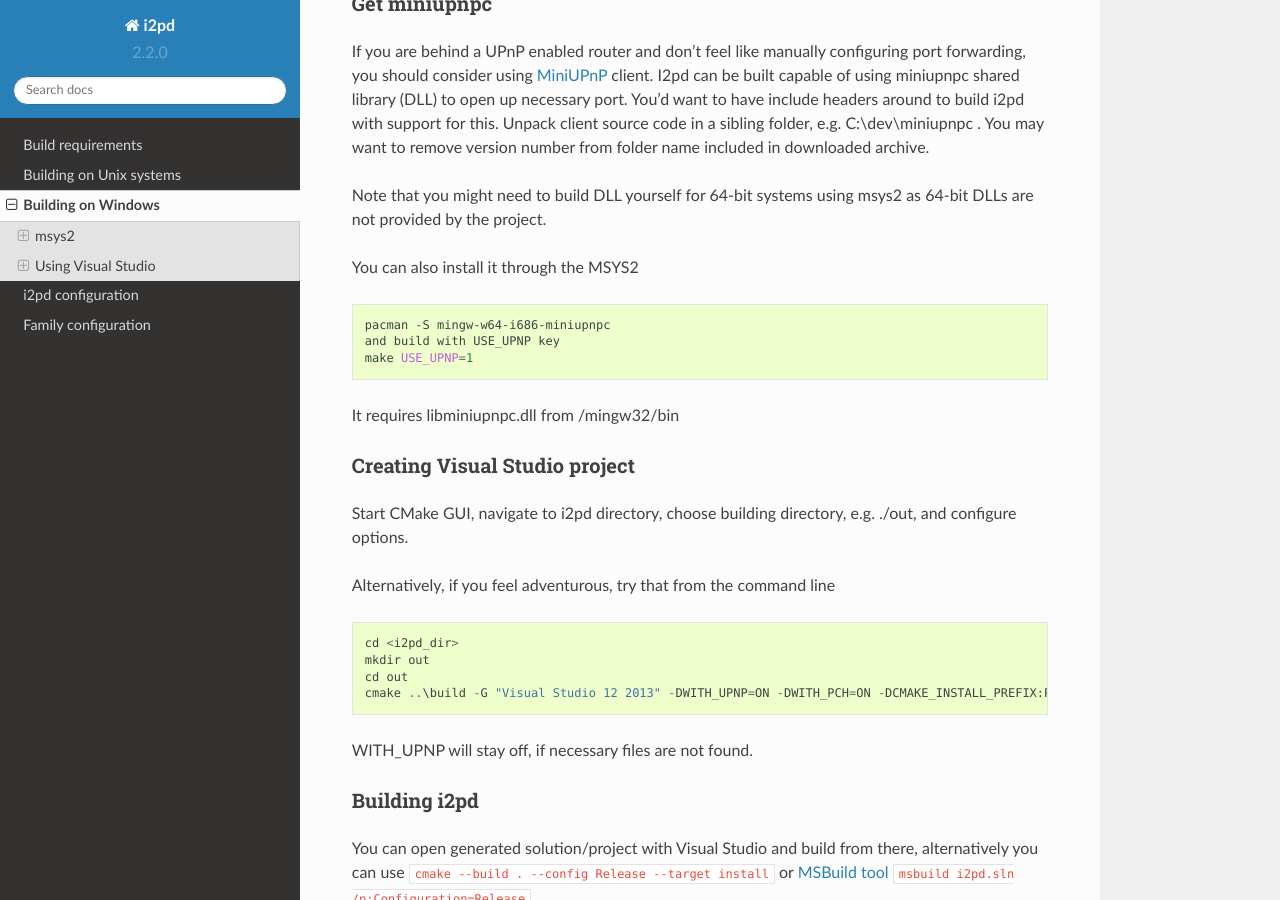
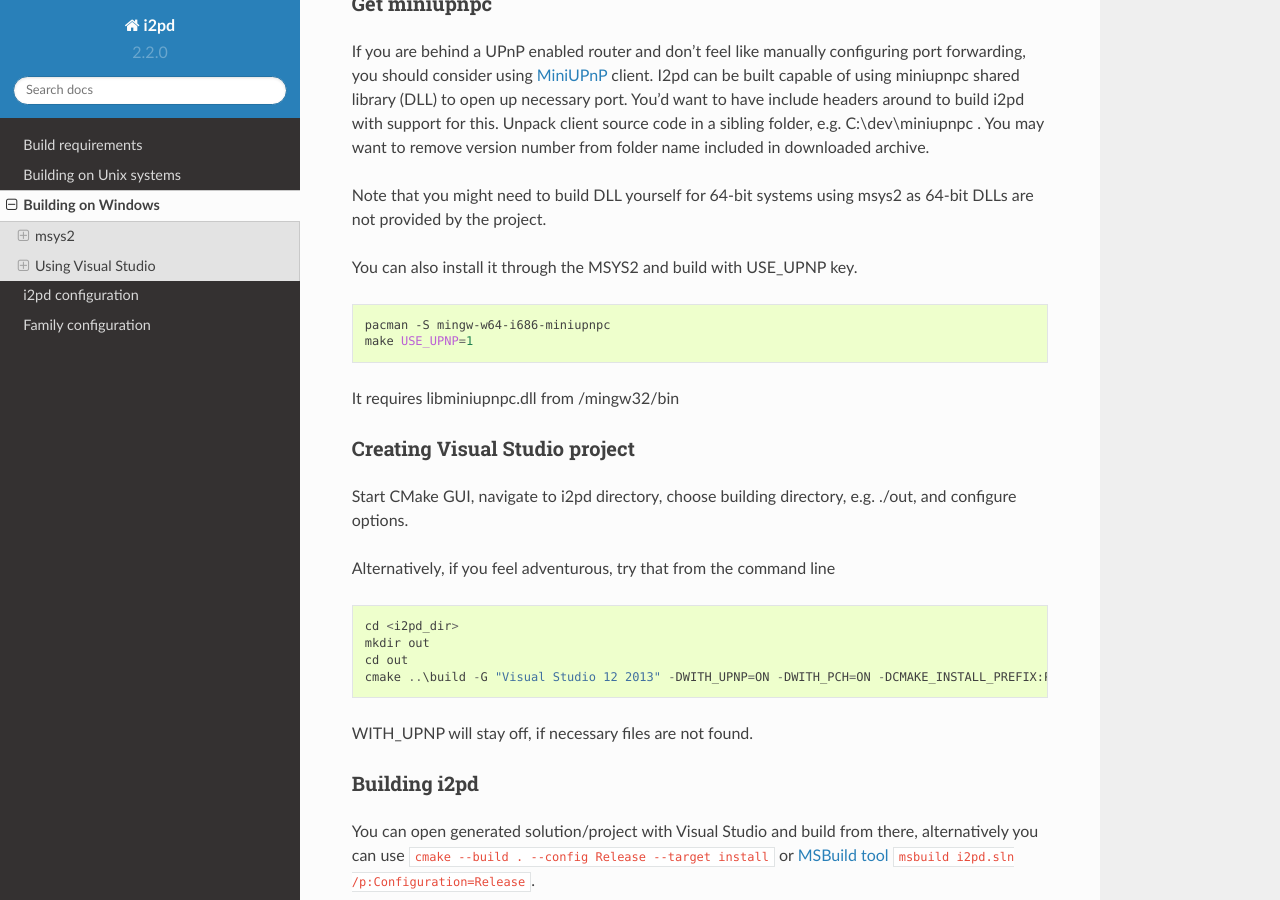
Before and after one commit to PurpleI2P/i2pd, a Sphinx documentation site: the page built from docs/build_notes_windows.md, in a window 1280 px wide and 900 px high, scrolled down 3032 px. Built offline with Sphinx 7.4.7 and the Read the Docs theme 2.0.0, drawn with Linux system fonts in a browser that asks for light colours.

````diff
--- a/docs/build_notes_windows.md
+++ b/docs/build_notes_windows.md
@@ -165,10 +165,10 @@ Note that you might need to build DLL yourself for 64-bit systems
 using msys2 as 64-bit DLLs are not provided by the project.
 
 You can also install it through the MSYS2
+and build with USE_UPNP key.
 
 ```bash
 pacman -S mingw-w64-i686-miniupnpc
-and build with USE_UPNP key
 make USE_UPNP=1
 ```
 
````
